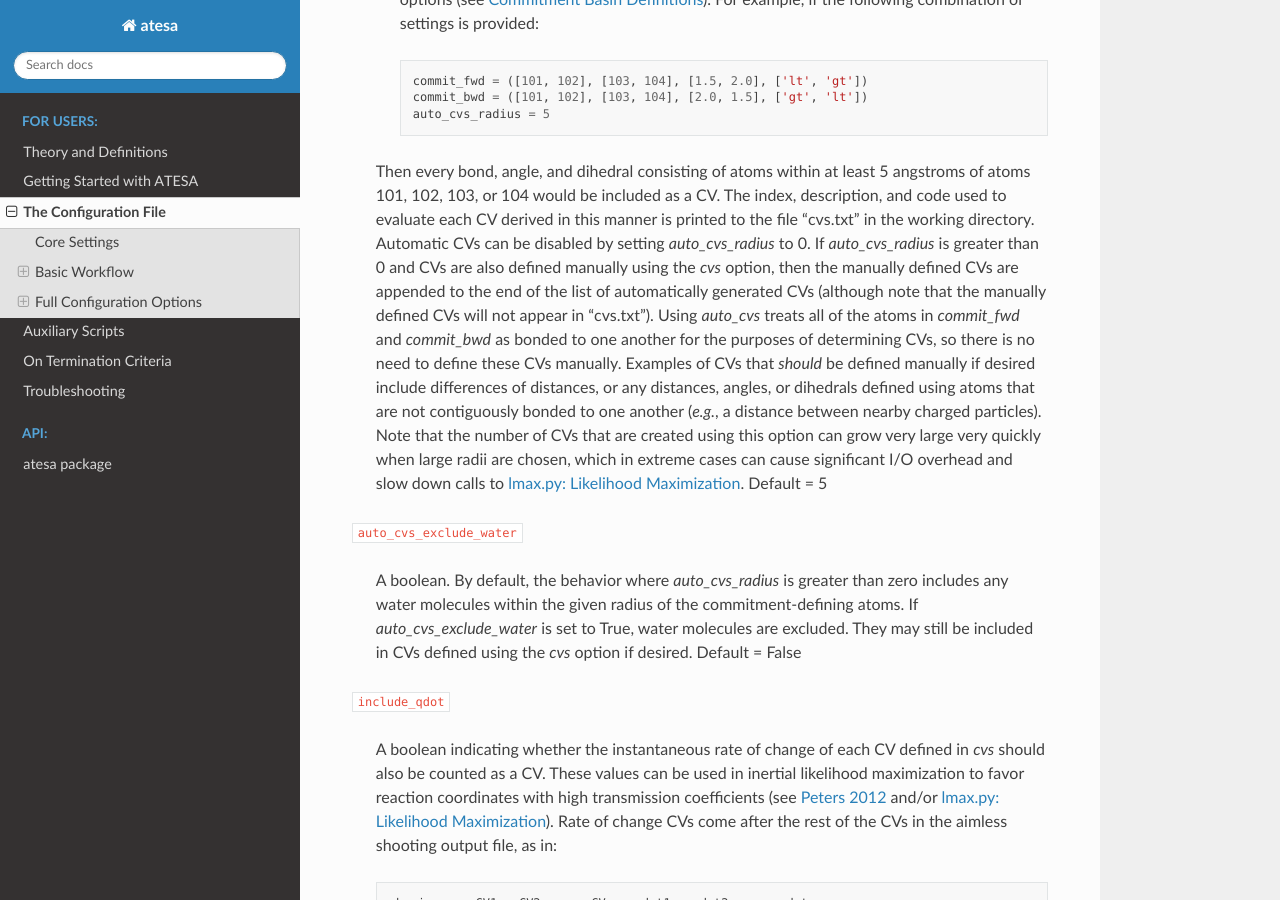
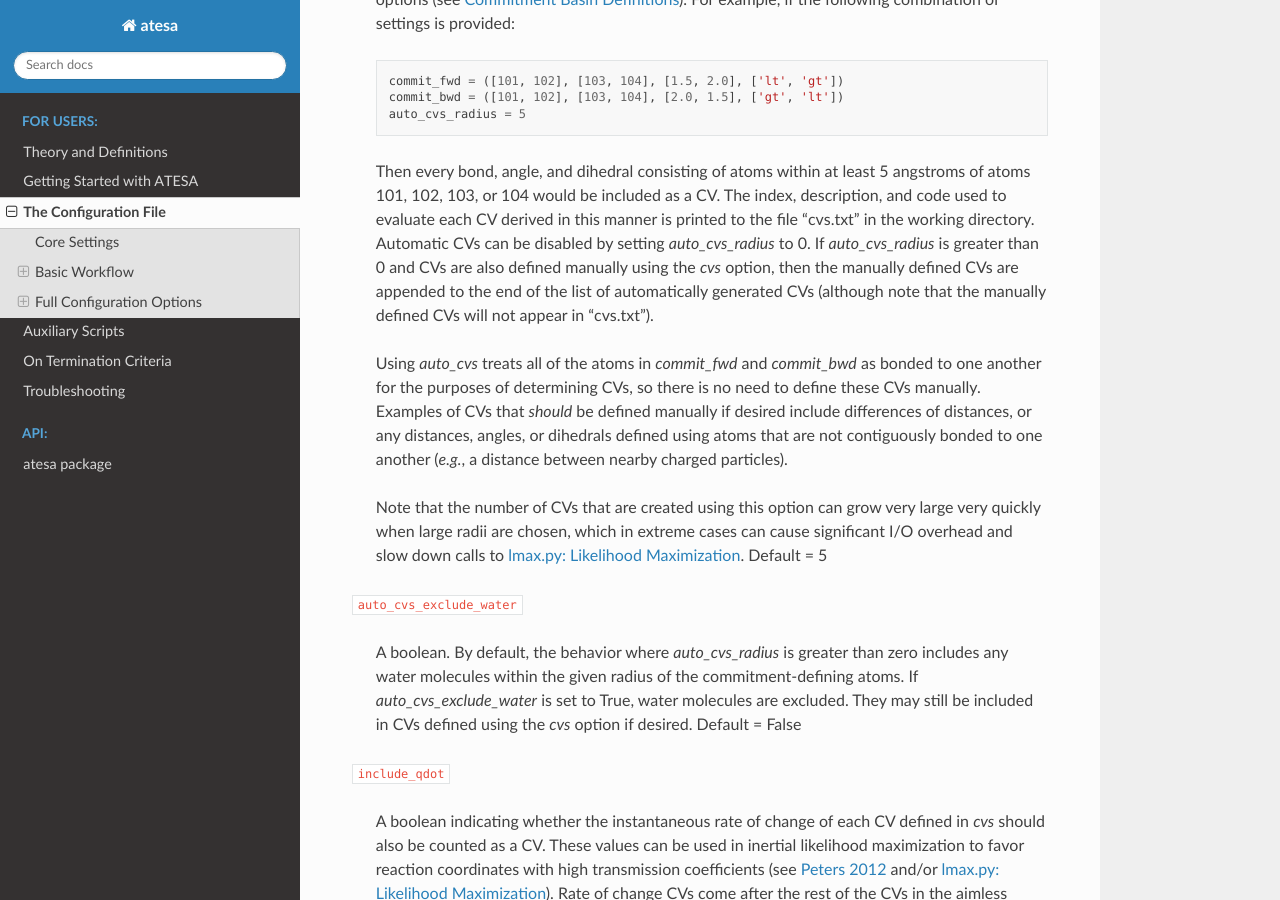
Before and after one commit to team-mayes/atesa, a Sphinx documentation site: the page built from docs/the_config_file.rst, in a window 1280 px wide and 900 px high, scrolled down 8338 px. Built offline with Sphinx 7.4.7 and the Read the Docs theme 2.0.0, drawn with Linux system fonts in a browser that asks for light colours; pages that are not in the unit, such as notebooks, are missing from menus; the version number could not be read and is left out.

Commit message:
Fixes minor formatting mistakes

```diff
--- a/docs/the_config_file.rst
+++ b/docs/the_config_file.rst
@@ -253,13 +253,15 @@ These settings define the combined variables (CVs) for the job. In aimless shoot
 
 	Alternatively or in addition to defining explicit CVs with the *cvs* option, this option can be used to automatically obtain and use CVs representing every 2nd, 3rd, and 4th order CV (bonds, angles, and dihedrals, respectively) consisting of contiguously bonded atoms within *auto_cvs_radius* angstroms of any of the atoms present in the the *commit_fwd* or *commit_bwd* options (see :ref:`CommitmentBasinDefinitions`). For example, if the following combination of settings is provided::
 
-		commit_fwd = ([101, 102], [103, 104], [1.5, 2.0], ['lt', 'gt'])
-		commit_bwd = ([101, 102], [103, 104], [2.0, 1.5], ['gt', 'lt'])
-		auto_cvs_radius = 5
+				commit_fwd = ([101, 102], [103, 104], [1.5, 2.0], ['lt', 'gt'])
+				commit_bwd = ([101, 102], [103, 104], [2.0, 1.5], ['gt', 'lt'])
+				auto_cvs_radius = 5
 
-    Then every bond, angle, and dihedral consisting of atoms within at least 5 angstroms of atoms 101, 102, 103, or 104 would be included as a CV. The index, description, and code used to evaluate each CV derived in this manner is printed to the file "cvs.txt" in the working directory. Automatic CVs can be disabled by setting *auto_cvs_radius* to 0. If *auto_cvs_radius* is greater than 0 and CVs are also defined manually using the *cvs* option, then the manually defined CVs are appended to the end of the list of automatically generated CVs (although note that the manually defined CVs will not appear in "cvs.txt").
-    Using *auto_cvs* treats all of the atoms in *commit_fwd* and *commit_bwd* as bonded to one another for the purposes of determining CVs, so there is no need to define these CVs manually. Examples of CVs that *should* be defined manually if desired include differences of distances, or any distances, angles, or dihedrals defined using atoms that are not contiguously bonded to one another (*e.g.*, a distance between nearby charged particles).
-    Note that the number of CVs that are created using this option can grow very large very quickly when large radii are chosen, which in extreme cases can cause significant I/O overhead and slow down calls to :ref:`LikelihoodMaximization`. Default = 5
+	Then every bond, angle, and dihedral consisting of atoms within at least 5 angstroms of atoms 101, 102, 103, or 104 would be included as a CV. The index, description, and code used to evaluate each CV derived in this manner is printed to the file "cvs.txt" in the working directory. Automatic CVs can be disabled by setting *auto_cvs_radius* to 0. If *auto_cvs_radius* is greater than 0 and CVs are also defined manually using the *cvs* option, then the manually defined CVs are appended to the end of the list of automatically generated CVs (although note that the manually defined CVs will not appear in "cvs.txt").
+
+	Using *auto_cvs* treats all of the atoms in *commit_fwd* and *commit_bwd* as bonded to one another for the purposes of determining CVs, so there is no need to define these CVs manually. Examples of CVs that *should* be defined manually if desired include differences of distances, or any distances, angles, or dihedrals defined using atoms that are not contiguously bonded to one another (*e.g.*, a distance between nearby charged particles).
+
+	Note that the number of CVs that are created using this option can grow very large very quickly when large radii are chosen, which in extreme cases can cause significant I/O overhead and slow down calls to :ref:`LikelihoodMaximization`. Default = 5
 
 ``auto_cvs_exclude_water``
 
@@ -307,12 +309,10 @@ Commitment basin definitions are required in aimless shooting, committor analysi
 
 ``commit_fwd``	**‡**
 
-	The definition of the "forward" basin (usually products). The syntax for this option is as follows:
+	The definition of the "forward" basin (usually products). The syntax for this option is as follows::
 
-		::
-
-			commit_fwd = ([index_1a, index_1b, ... index_1n], [index_2a, index_2b, ... index_2n],
-			[dist_1, dist_2, ... dist_n], ['gt'/'lt', 'gt'/'lt', ... 'gt'/'lt']
+		commit_fwd = ([index_1a, index_1b, ... index_1n], [index_2a, index_2b, ... index_2n],
+		[dist_1, dist_2, ... dist_n], ['gt'/'lt', 'gt'/'lt', ... 'gt'/'lt']
 
 	This is interpreted as: the distance between the atoms with indices *index_1a* and *index_2a* must be either greater than (*'gt'*) or less than (*'lt'*) the distance dist_1 (in Å), and so on. Each item in each list sharing the same subindex (*e.g.*, index_1a, index_2a, dist_1, and the first 'gt'/'lt') is treated as a single criterion for commitment to the basin, and only once ALL the criteria are met simultaneously is the simulation considered committed. No default value.
 
@@ -329,11 +329,9 @@ The options define the reaction coordinate (RC) in terms of the CVs in the *cvs*
 
 ``rc_definition`` **‡**
 
-	The RC definition itself as a string. This string is interpreted as raw python code, with each CV term replaced by the appropriate value. For example:
+	The RC definition itself as a string. This string is interpreted as raw python code, with each CV term replaced by the appropriate value. For example::
 
-		::
-
-			rc_definition = '-0.52 + CV4*1.23 - CV2/CV25'
+		rc_definition = '-0.52 + CV4*1.23 - CV2/CV25'
 
 	would be interpreted as -0.52 plus the value of CV4 (the fourth item of *cvs*, one-indexed), minus the ratio of the values of CV2 and CV25. No default.
 
@@ -426,13 +424,10 @@ These options are specific to committor analysis runs only.
 
 ``path_to_rc_out``
 
-	The path to the RC output file, given as a string. This file should contain the name of each shooting move file (aimless shooting files ending in '*_init_fwd.rst7') followed by a colon, a space, and then the value of the reaction coordinate at that point. For example:
+	The path to the RC output file, given as a string. This file should contain the name of each shooting move file (aimless shooting files ending in '*_init_fwd.rst7') followed by a colon, a space, and then the value of the reaction coordinate at that point. For example::
 
-		::
-
-			initial_coords_1_1_init_fwd.rst7: -0.0913
-			initial_coords_1_2_init_fwd.rst7: -0.1125
-
+		initial_coords_1_1_init_fwd.rst7: -0.0913
+		initial_coords_1_2_init_fwd.rst7: -0.1125
 
 	Files of this sort can be automatically generated using the auxiliary script :ref:`RCEval`. No default.
 
```
